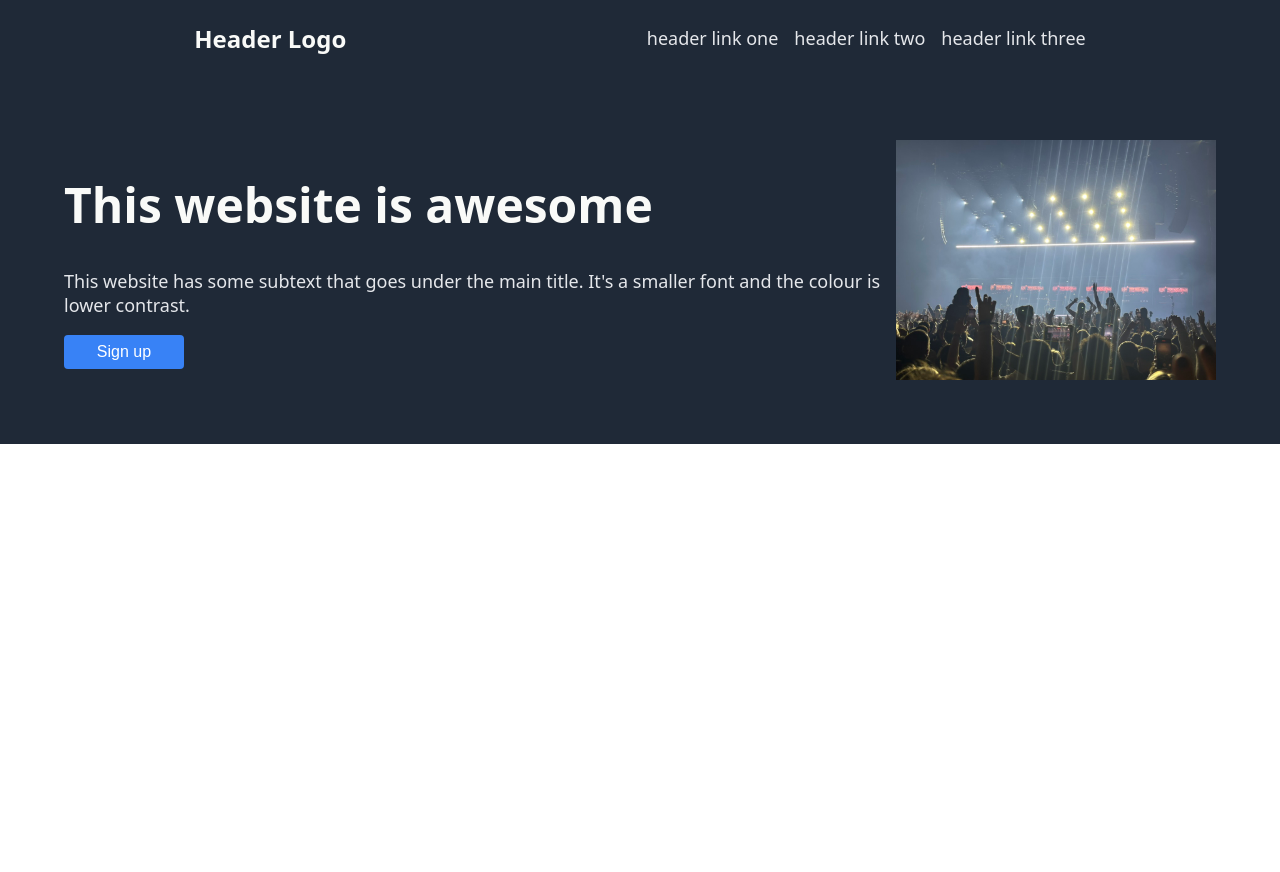
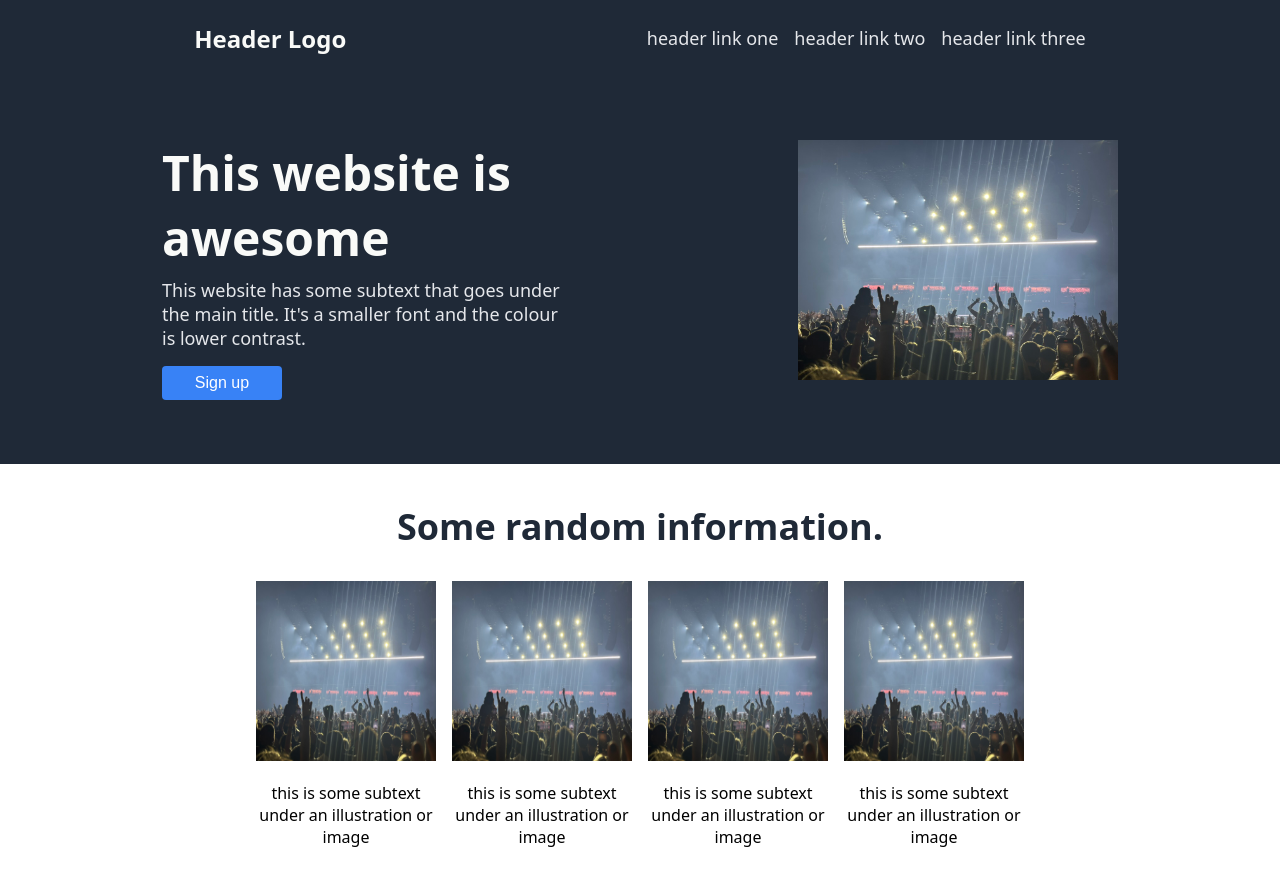
Before and after one commit to aggosling/practice-website, a plain HTML site: page index.html in a window 1280 px wide. Before the commit the page ends 800 px from the top, so only its background shows below. Drawn offline with Linux system fonts and the light colour scheme.

Commit message:
Add info card section.
Add HTML and CSS for info cards section.

```diff
--- a/index.html
+++ b/index.html
@@ -18,7 +18,7 @@
         </ul>
     </div>
     <div class="intro">
-        <div class="info">
+        <div class="main-info">
             <h1 class="main-title">This website is awesome</h1>
             <p class="subtitle">This website has some subtext that goes under the main title. It's a smaller font and
                 the colour is lower contrast.</p>
@@ -26,7 +26,27 @@
         </div>
         <img src="images/concert.jpeg" alt="Picture of a crowd at a music concert." width="320">
     </div>
-
+    <div class="info-pics">
+        <h2 class="info-title">Some random information.</h2>
+        <div class="info-cards">
+            <div class="card">
+                <img src="images/concert.jpeg" height="180" width="180">
+                <p class="card-text">this is some subtext under an illustration or image</p>
+            </div>
+            <div class="card">
+                <img src="images/concert.jpeg" height="180" width="180">
+                <p class="card-text">this is some subtext under an illustration or image</p>
+            </div>
+            <div class="card">
+                <img src="images/concert.jpeg" height="180" width="180">
+                <p class="card-text">this is some subtext under an illustration or image</p>
+            </div>
+            <div class="card">
+                <img src="images/concert.jpeg" height="180" width="180">
+                <p class="card-text">this is some subtext under an illustration or image</p>
+            </div>
+        </div>
+    </div>
 </body>
 
 </html>
--- a/styles.css
+++ b/styles.css
@@ -35,17 +35,20 @@ body {
     justify-content: space-around;
     align-items: flex-start;
     padding: 64px;
+    gap: 40px;
 }
 
 .main-title {
     color: #F9FAF8;
     font-weight: 900;
     font-size: 48px;
+    margin: 0 0 8px 0;
 }
 
 .subtitle {
     color: #E5E7EB;
     font-size: 18px;
+    margin: 0 0 16px 0;
 }
 
 .sign-up {
@@ -57,3 +60,33 @@ body {
     width: 120px;
     font-size: 16px;
 }
+
+.main-info {
+    width: 400px;
+}
+
+.info-pics {
+    display: flex;
+    flex-direction: column;
+    align-items: center;
+    padding: 8px 64px;
+    text-align: center;
+}
+
+.info-title {
+    color: #1F2937;
+    font-size: 36px;
+    font-weight: 900;
+}
+
+.info-cards {
+    display: flex;
+    flex-flow: row wrap;
+    justify-content: center;
+    gap: 16px;
+}
+
+.card {
+    width: 180px;
+    text-align: center;
+}
```
